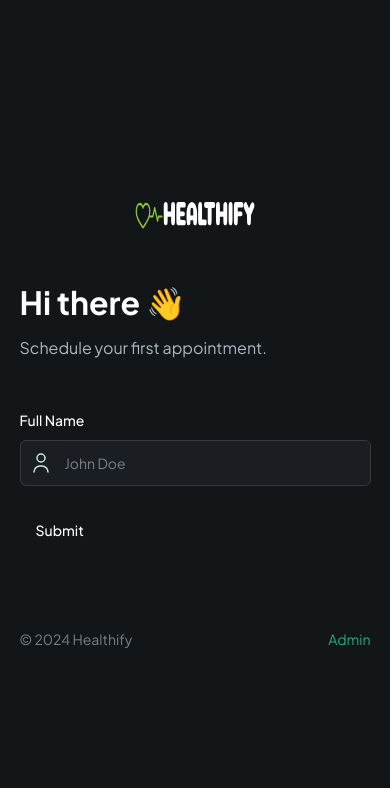
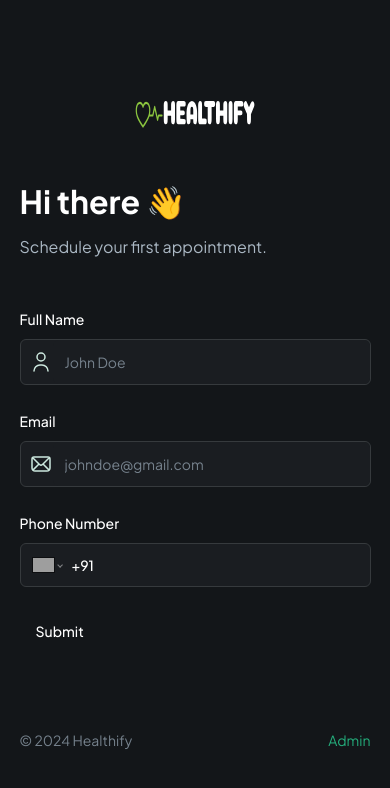
Before and after one commit to AshwiniParaye1/Healthify, a Next.js app: page / in a window 390 px wide. Shown: the top 788 px of the page. Built offline with nearby package versions, Linux system fonts and the light colour scheme; grey boxes are pictures that could not be loaded.

Commit message:
added phone input

```diff
--- a/components/CustomFormField.tsx
+++ b/components/CustomFormField.tsx
@@ -14,6 +14,9 @@
 import { Control } from "react-hook-form";
 import { FormFieldType } from "./forms/PatientForm";
 import Image from "next/image";
+import "react-phone-number-input/style.css";
+import PhoneInput from "react-phone-number-input";
+import { E164Number } from "libphonenumber-js/min";
 
 interface CustomProps {
   control: Control<any>;
@@ -51,12 +54,25 @@
             <Input
               placeholder={placeholder}
               {...field}
-              className="shad-input border-0"
+              className="shad-input border-0 "
             />
           </FormControl>
         </div>
       );
-
+    case FormFieldType.PHONE_INPUT:
+      return (
+        <FormControl>
+          <PhoneInput
+            defaultCountry="IN"
+            placeholder={placeholder}
+            international
+            withCountryCallingCode
+            value={field.value as E164Number | undefined}
+            onChange={field.onChange}
+            className="input-phone"
+          />
+        </FormControl>
+      );
     default:
       break;
   }
--- a/components/forms/PatientForm.tsx
+++ b/components/forms/PatientForm.tsx
@@ -53,6 +53,22 @@
           iconSrc="/assets/icons/user.svg"
           iconAlt="user"
         />
+        <CustomFormField
+          control={form.control}
+          fieldType={FormFieldType.INPUT}
+          name="email"
+          label="Email"
+          placeholder="johndoe@gmail.com"
+          iconSrc="/assets/icons/email.svg"
+          iconAlt="email"
+        />
+        <CustomFormField
+          control={form.control}
+          fieldType={FormFieldType.PHONE_INPUT}
+          name="phone"
+          label="Phone Number"
+          placeholder="123-456-7890"
+        />
         <Button type="submit">Submit</Button>
       </form>
     </Form>
--- a/package.json
+++ b/package.json
@@ -20,6 +20,7 @@
     "react": "^18",
     "react-dom": "^18",
     "react-hook-form": "^7.53.0",
+    "react-phone-number-input": "^3.4.8",
     "tailwind-merge": "^2.5.3",
     "tailwindcss-animate": "^1.0.7",
     "zod": "^3.23.8"
```
Also changed, not shown: 1 other file (tests, documents, lock files or other folders).
